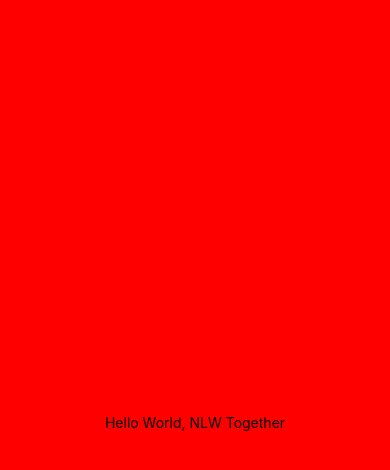
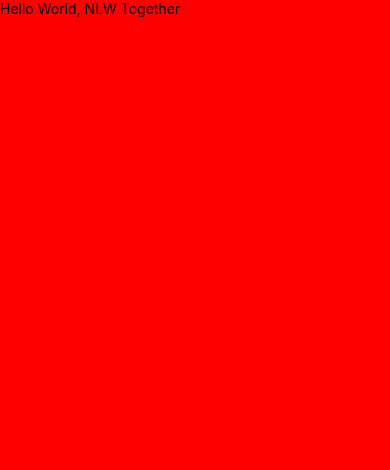
Before and after one commit to Renanvt/nlw-together, a React Native app: screen / in a window 390 px wide. Shown: the top 470 px of the page. Built offline with nearby package versions, Linux system fonts and the light colour scheme.

Commit message:
conceito de propriedade 2

```diff
--- a/src/screens/SignIn/index.tsx
+++ b/src/screens/SignIn/index.tsx
@@ -5,7 +5,7 @@
 export function SignIn() {
   return (
       //Conceito de propriedade
-    <View style={{ flex:1, backgroundColor: 'red', alignItems: 'center', justifyContent: 'center'}}>
+    <View style={styles.container}>
       <Text>
         Hello World, NLW Together
       </Text>
```
